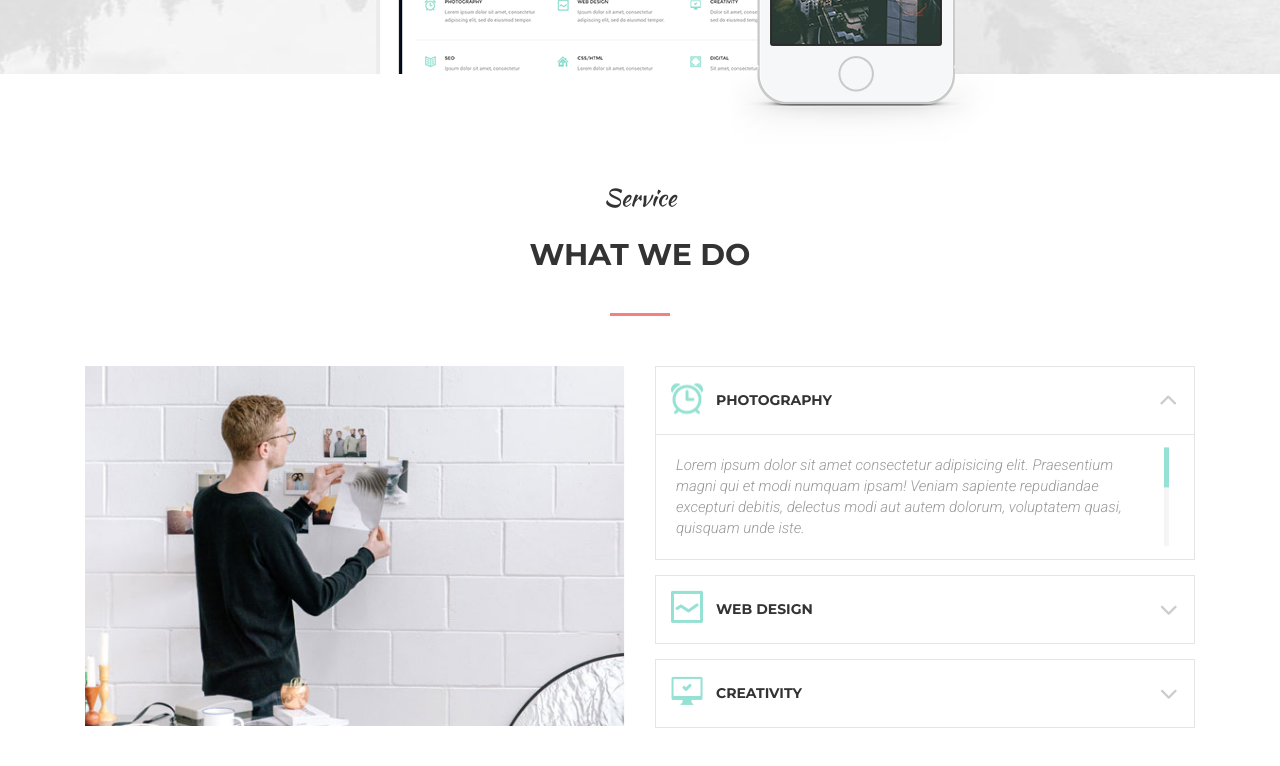
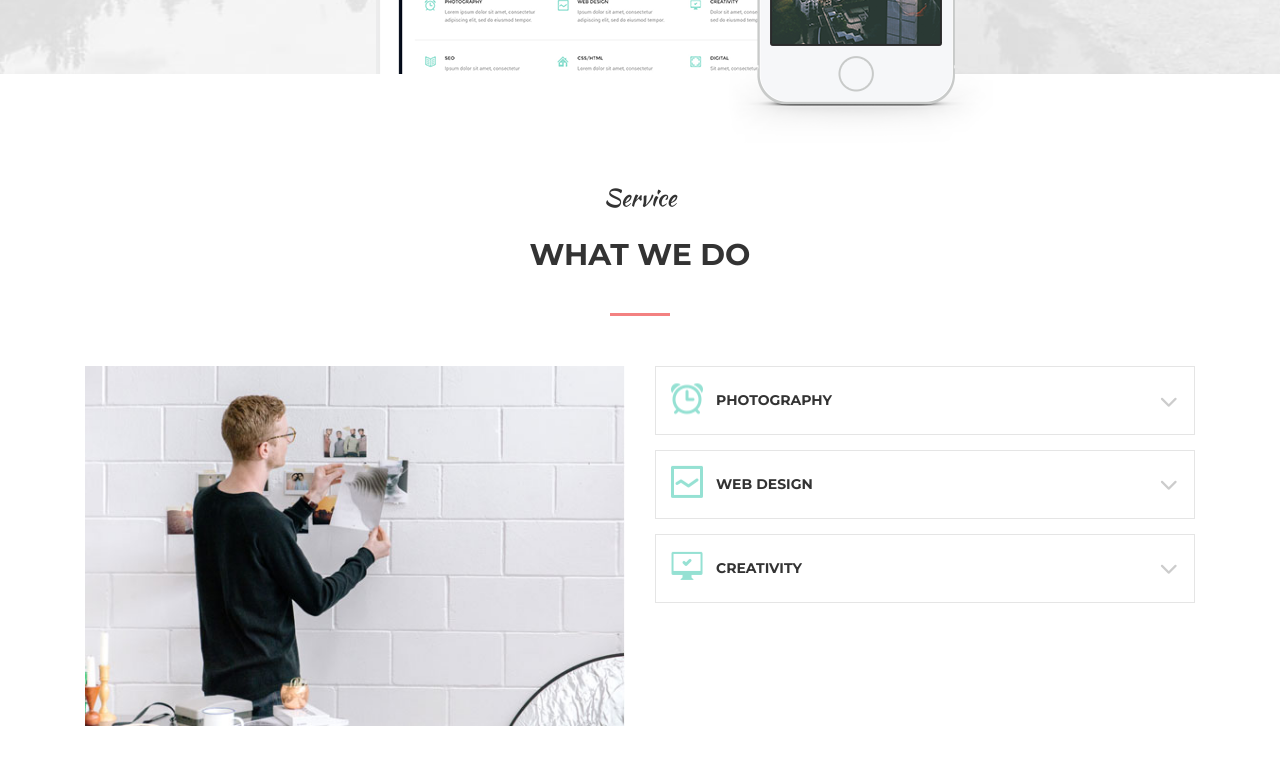
Before and after one commit to SurokDima/pet-langings-mogo, a website: page index.html in a window 1280 px wide. Both pictures are taken after a click on the element 1168 px from the left and 3771 px from the top of the page. Shown: the part 3371-4137 px from the top of the page. Drawn offline with nearby package versions, Linux system fonts and the light colour scheme.

Commit message:
Finished accrodion items

```diff
--- a/index.html
+++ b/index.html
@@ -20,7 +20,7 @@
     <script src="./src/functions.js" defer></script>
     <script src="./src/common/c-header/c-header.js" defer></script>
     <script src="./src/common/c-reviews/c-reviews.js" defer></script>
-
+    <script src="./src/common/c-accordion-item/c-accordion-item.js" defer></script>
 
     <title>Mogo</title>
 </head>
@@ -507,7 +507,7 @@
                                         Photography
                                     </div>
 
-                                    <div class="c-accordion-item__arrow o-arrow o-arrow--down">
+                                    <div class="c-accordion-item__arrow o-arrow o-arrow--down js-accordion-button">
                                         <div class="o-arrow__icon">
                                             <i class="fas fa-chevron-right"></i>
                                         </div>
@@ -519,9 +519,7 @@
                                         Lorem ipsum dolor sit amet consectetur adipisicing elit. Praesentium magni qui
                                         et modi numquam ipsam! Veniam sapiente repudiandae excepturi debitis, delectus
                                         modi aut autem dolorum, voluptatem quasi, quisquam unde iste.
-                                    </div>
-                                    <div class="o-scrollbar c-accordion-item__scrollbar">
-                                        <div class="o-scrollbar__tumb"></div>
+                                        Lorem ipsum dolor, sit amet consectetur adipisicing elit. Ipsa, obcaecati, consectetur iure tempora expedita placeat distinctio provident dolores necessitatibus hic odit! Modi incidunt delectus ea sed aut unde dicta deserunt!
                                     </div>
                                 </div>
                             </div>
@@ -537,7 +535,7 @@
                                         Web design
                                     </div>
 
-                                    <div class="c-accordion-item__arrow o-arrow o-arrow--down">
+                                    <div class="c-accordion-item__arrow o-arrow o-arrow--down js-accordion-button">
                                         <div class="o-arrow__icon">
                                             <i class="fas fa-chevron-right"></i>
                                         </div>
@@ -549,9 +547,6 @@
                                         Lorem ipsum dolor sit amet consectetur adipisicing elit. Praesentium magni qui
                                         et modi numquam ipsam! Veniam sapiente repudiandae excepturi debitis, delectus
                                         modi aut autem dolorum, voluptatem quasi, quisquam unde iste.
-                                    </div>
-                                    <div class="o-scrollbar c-accordion-item__scrollbar">
-                                        <div class="o-scrollbar__tumb"></div>
                                     </div>
                                 </div>
                             </div>
@@ -567,7 +562,7 @@
                                         Creativity
                                     </div>
 
-                                    <div class="c-accordion-item__arrow o-arrow o-arrow--down">
+                                    <div class="c-accordion-item__arrow o-arrow o-arrow--down js-accordion-button">
                                         <div class="o-arrow__icon">
                                             <i class="fas fa-chevron-right"></i>
                                         </div>
@@ -580,9 +575,7 @@
                                         et modi numquam ipsam! Veniam sapiente repudiandae excepturi debitis, delectus
                                         modi aut autem dolorum, voluptatem quasi, quisquam unde iste.
                                     </div>
-                                    <div class="o-scrollbar c-accordion-item__scrollbar">
-                                        <div class="o-scrollbar__tumb"></div>
-                                    </div>
+
                                 </div>
                             </div>
                         </div>
--- a/src/common/c-accordion-item/_c-accordion-item.scss
+++ b/src/common/c-accordion-item/_c-accordion-item.scss
@@ -2,6 +2,9 @@ $color-light-grey: #e5e5e5;
 $color-black: #333333;
 $color-grey: #d0d0d0;
 $color-dark-grey: #999999;
+
+$boder-radius: 20px;
+$scroll-bar-background: #f5f5f5;
 
 .c-accordion-item {
 
@@ -59,11 +62,25 @@ $color-dark-grey: #999999;
     }
 
     &__body {
-        padding: 1.25rem 3.4375rem 1.25rem 1.25rem;
 
         position: relative;
 
-        display: none;
+        max-height: 0;
+
+        overflow-y: scroll;
+
+        transition: max-height .5s;
+
+        &::-webkit-scrollbar {
+            background: $scroll-bar-background;
+            border-radius: $boder-radius;
+
+            width: 5px;
+        }
+        &::-webkit-scrollbar-thumb {
+            background: $color-green;
+            border: $boder-radius;
+        }
     }
 
     &__text {
@@ -75,6 +92,9 @@ $color-dark-grey: #999999;
         font-size: .9375rem;
 
         line-height: 1.4;
+
+        padding: 1.25rem 1.25rem 1.25rem 1.25rem;
+
     }
 
     &__scrollbar {
@@ -100,7 +120,7 @@ $color-dark-grey: #999999;
         }
 
         .c-accordion-item__body {
-            display: block;
+            max-height: 150px;
         }
     }
 }
--- /dev/null
+++ b/src/common/c-accordion-item/c-accordion-item.js
@@ -0,0 +1,10 @@
+const buttons = document.querySelectorAll('.js-accordion-button');
+
+for(const button of buttons) {
+    button.addEventListener('click', function accordionButtonClickHandler(event) {
+        const item = this.closest('.c-accordion-item');
+        if(!item) return;
+
+        item.classList.toggle('c-accordion-item--is-active');
+    });
+}
--- a/src/common/c-reviews/_c-reviews.scss
+++ b/src/common/c-reviews/_c-reviews.scss
@@ -4,11 +4,13 @@ $color-grey: #999999;
 $color-red: #f38181;
 $color-light-grey: #cccccc;
 
+$color-grey-bg: #f8f8f8;
 
 $animation-duration: .3s;
 
 .c-reviews {
 
+    background: $color-grey-bg;
 
     &__button {
 
@@ -87,6 +89,7 @@ $animation-duration: .3s;
         font-style: italic;
 
         line-height: 1.4;
+
     }
 
     &__author {
```
Also changed, not shown: assets/css/main.css, 1 other file.
